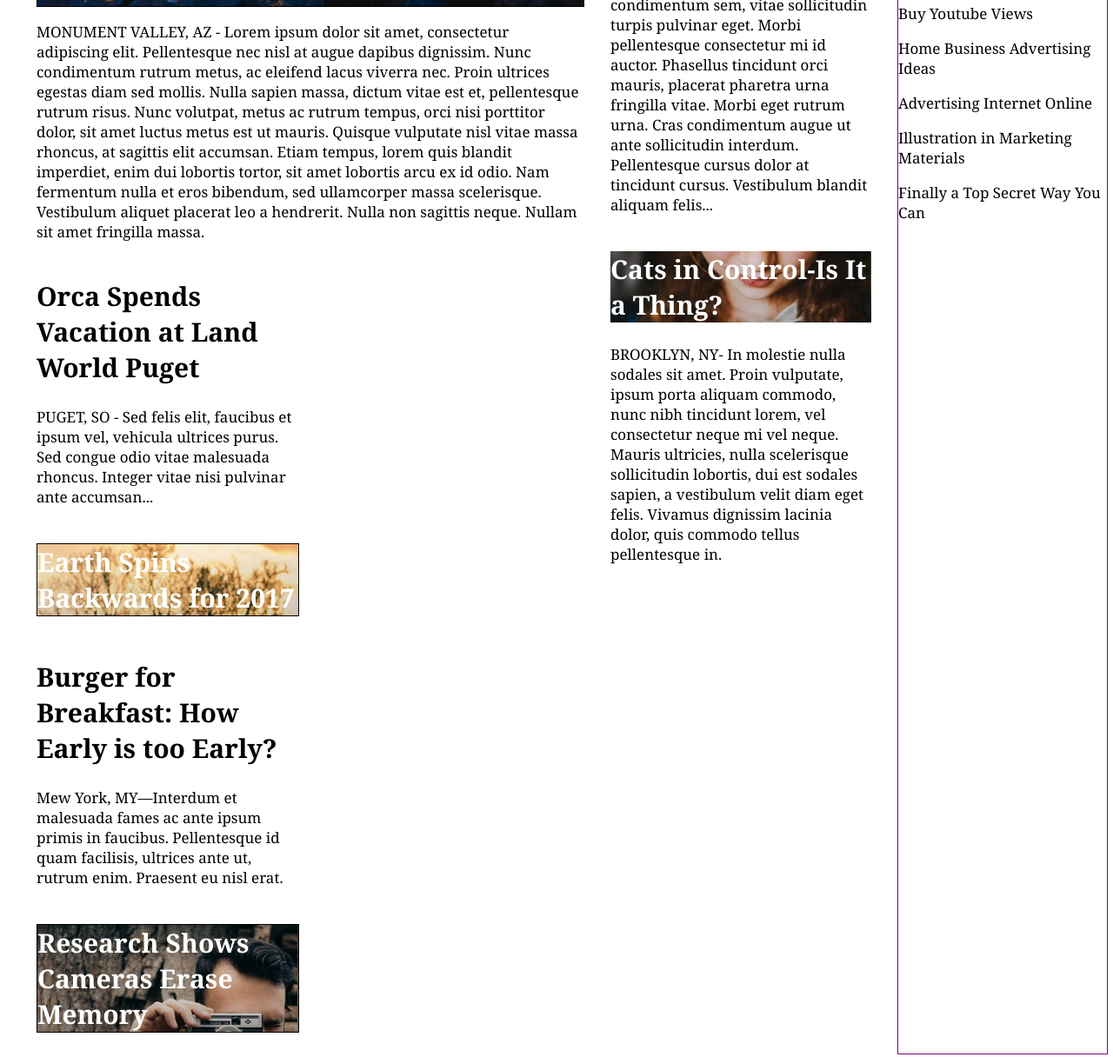
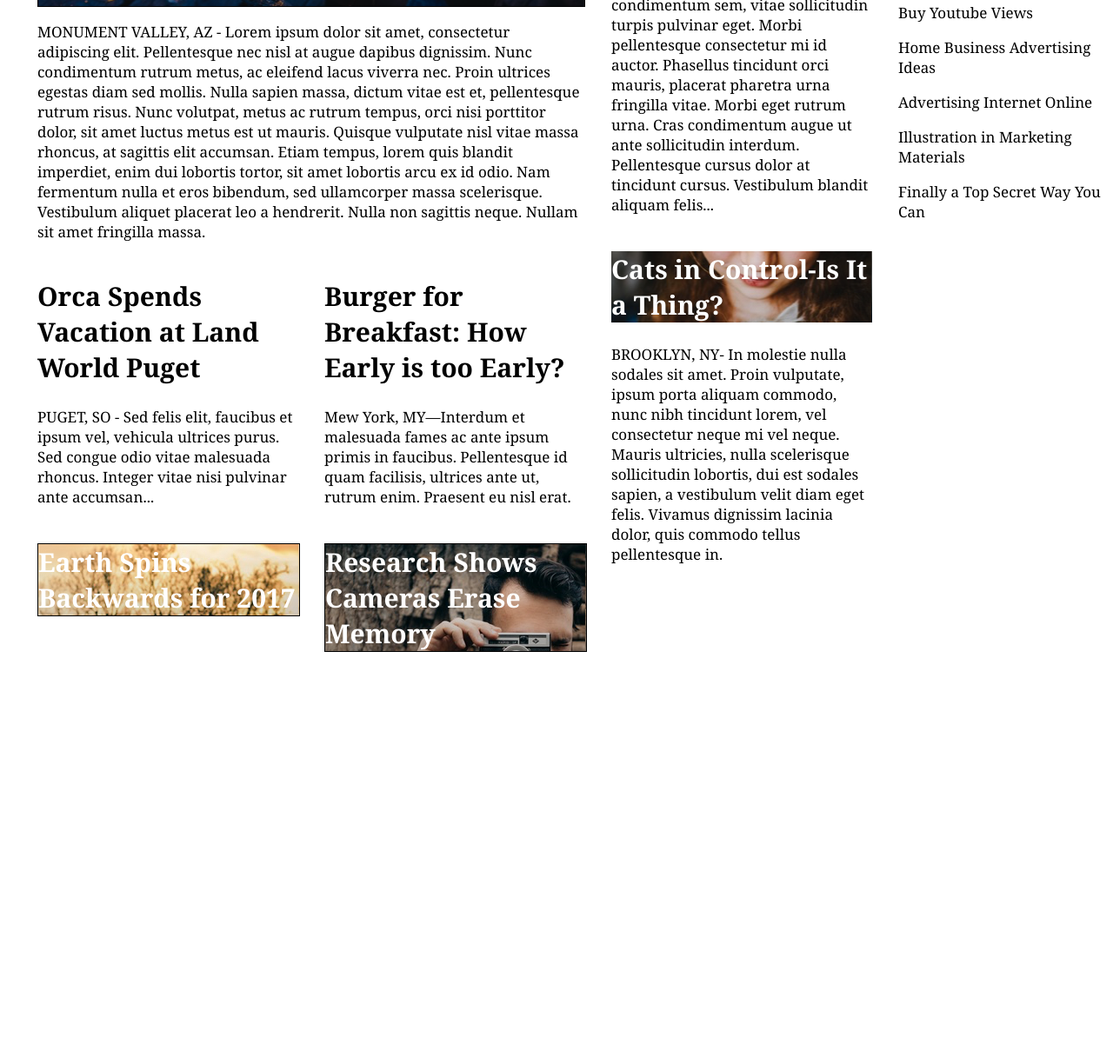
Before and after one commit to jl1pepper/mytimes, a plain HTML site: page index.html in a window 1280 px wide. Shown: the part 418-1634 px from the top of the page at 87% size. After the commit the page ends 1268 px from the top, so only its background shows below. Drawn offline with Linux system fonts and the light colour scheme.

Commit message:
Complete large column layout.

```diff
--- a/index.html
+++ b/index.html
@@ -26,6 +26,8 @@
         sit amet luctus metus est ut mauris. Quisque vulputate nisl vitae massa rhoncus, at sagittis elit accumsan. Etiam tempus, lorem quis blandit imperdiet, enim dui lobortis tortor, sit amet
         lobortis arcu ex id odio. Nam fermentum nulla et eros bibendum, sed ullamcorper massa scelerisque. Vestibulum aliquet placerat leo a hendrerit. Nulla non sagittis neque. Nullam sit amet fringilla massa.</p>
       </div>
+      <div class="otherstories">
+        <div class="leftcolumn">
           <div class="orca">
             <h2>Orca Spends Vacation at Land World Puget</h2>
             <p>PUGET, SO - Sed felis elit, faucibus et ipsum vel, vehicula ultrices purus. Sed congue odio vitae malesuada rhoncus. Integer vitae nisi pulvinar ante accumsan...</p>
@@ -33,12 +35,16 @@
           <div class="earthspin">
             <h2>Earth Spins Backwards for 2017</h2>
           </div>
+        </div>
+        <div class="rightcolumn">
           <div class="earlyburger">
             <h2>Burger for Breakfast: How Early is too Early?</h2>
             <p>Mew York, MY—Interdum et malesuada fames ac ante ipsum primis in faucibus. Pellentesque id quam facilisis, ultrices ante ut, rutrum enim. Praesent eu nisl erat.</p>
           </div>
           <div class="cameras">
             <h2>Research Shows Cameras Erase Memory</h2>
+          </div>
+        </div>
       </div>
   </div>
     <div class="column medium">
--- a/resources/style.css
+++ b/resources/style.css
@@ -34,7 +34,7 @@ nav span {
   margin-bottom: 75px;
   min-width: 1300px;
   display: flex;
-  flex-direction: column wrap;
+  flex-wrap: wrap;
   justify-content: center;
 }
 
@@ -52,7 +52,7 @@ h2 {
   width: 630px;
   position: relative;
   display: flex;
-  flex-flow: column wrap;
+  flex-wrap: wrap;
   align-content: space-between;
 }
 
@@ -69,7 +69,6 @@ h2 {
   display: flex;
   position: relative;
   flex-direction: column;
-  border: solid purple 1px;
 }
 
 
@@ -86,6 +85,24 @@ h2 {
   font-size: 40px;
 }
 
+.otherstories {
+  width: 630px;
+  display: flex;
+  justify-content: space-between;
+}
+
+.leftcolumn {
+  display: flex;
+  flex-direction: column;
+  width: 300px;
+}
+
+.rightcolumn {
+  display: flex;
+  flex-direction: column;
+  width: 300px;
+}
+
 .orca {
   width: 300px;
 }
@@ -98,7 +115,6 @@ h2 {
   background-image: url(./images/fallseason.png);
   font-weight: bold;
   width: 300px;
-  display: flex;
   border: solid black 1px;
 }
 
@@ -106,7 +122,6 @@ h2 {
   background-image: url(./images/hipstercameraman.png);
   font-weight: bold;
   width: 300px;
-  display: flex;
   border: solid black 1px;
 }
 
```
Lines whose indentation alone changed are shown as unchanged.
